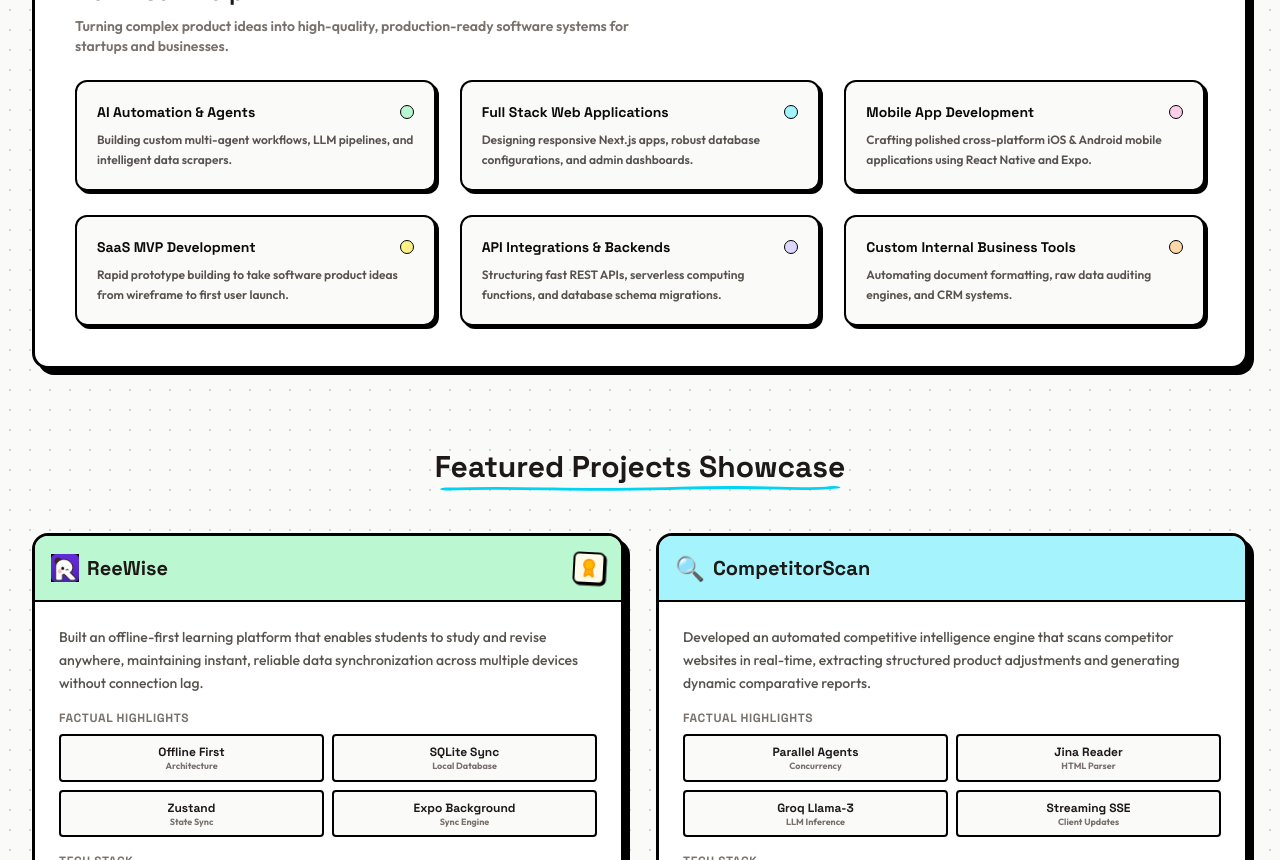
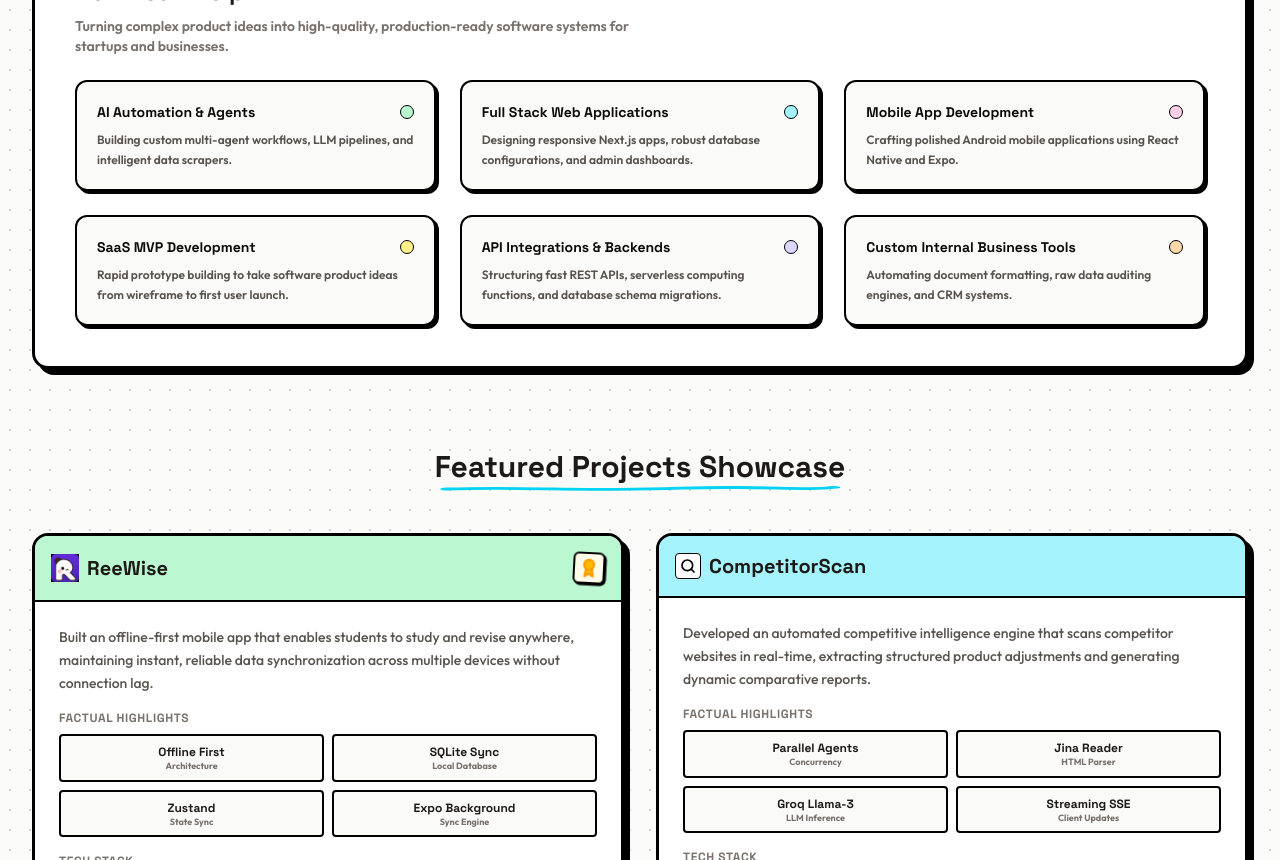
Before and after one commit to MohitPant2803/myPortfolio, a Next.js app: page / in a window 1280 px wide. Shown: the part 1940-2800 px from the top of the page. Built offline with nearby package versions, Linux system fonts and the light colour scheme.

Commit message:
Update layout: focus on Android mobile, replace emojis with SVG icons, replace blog with pipeline status card

```diff
--- a/src/app/page.tsx
+++ b/src/app/page.tsx
@@ -20,7 +20,13 @@
   Mail,
   Phone,
   Check,
-  Star
+  Star,
+  Search,
+  Briefcase,
+  Headphones,
+  Lightbulb,
+  Globe,
+  MapPin
 } from "lucide-react";
 import {
   HandDrawnStar,
@@ -109,44 +115,7 @@
   // List all showcase projects
   const filteredProjects = projectsData;
 
-  // Blog articles mock database
-  const blogArticles = [
-    {
-      title: "Building Offline First Mobile Apps",
-      description: "Exploring SQLite transactions, sync ledgers, and merging offline vector clock offsets.",
-      date: "June 2026",
-      readTime: "6 min read",
-      tags: ["SQLite", "React Native", "Zustand"]
-    },
-    {
-      title: "How I Built SQLite Sync",
-      description: "Designing dynamic synchronization pipelines from local device cache stores to remote MongoDB databases.",
-      date: "May 2026",
-      readTime: "8 min read",
-      tags: ["Database", "Sync Engine", "API"]
-    },
-    {
-      title: "Prompt Engineering Lessons",
-      description: "Tactics to enforce strict JSON schemas and structured outputs on Groq and Gemini models.",
-      date: "April 2026",
-      readTime: "5 min read",
-      tags: ["AI", "Gemini", "Llama-3"]
-    },
-    {
-      title: "Using SSE for AI Agents",
-      description: "Why Server-Sent Events beat WebSockets for real-time text-generation and status streaming pipelines.",
-      date: "March 2026",
-      readTime: "4 min read",
-      tags: ["SSE", "Next.js", "Streaming"]
-    },
-    {
-      title: "Optimizing React Native Performance",
-      description: "Leveraging FlashList recycled cell patterns and lazy asset hydration to reach solid 60FPS scrolls.",
-      date: "Feb 2026",
-      readTime: "7 min read",
-      tags: ["Performance", "FlashList", "Expo"]
-    }
-  ];
+
 
   // LeetCode Solved breakdown mock
   const leetcodeActivity = {
@@ -415,7 +384,7 @@
               },
               {
                 title: "Mobile App Development",
-                desc: "Crafting polished cross-platform iOS & Android mobile applications using React Native and Expo.",
+                desc: "Crafting polished Android mobile applications using React Native and Expo.",
                 color: "bg-pink-200"
               },
               {
@@ -480,7 +449,12 @@
                     {project.emoji.startsWith("/") ? (
                       <img src={project.emoji} alt={project.name} className="w-7 h-7 object-contain" />
                     ) : (
-                      <span className="text-2xl">{project.emoji}</span>
+                      <span className="p-1 border border-black rounded bg-white flex items-center justify-center shrink-0">
+                        {project.emoji === "Search" && <Search className="w-4 h-4 text-black stroke-[2.5px]" />}
+                        {project.emoji === "Briefcase" && <Briefcase className="w-4 h-4 text-black stroke-[2.5px]" />}
+                        {project.emoji === "Headphones" && <Headphones className="w-4 h-4 text-black stroke-[2.5px]" />}
+                        {project.emoji === "Lightbulb" && <Lightbulb className="w-4 h-4 text-black stroke-[2.5px]" />}
+                      </span>
                     )}
                     <h3 className="font-space-grotesk font-black text-xl text-stone-900">{project.name}</h3>
                   </div>
@@ -532,18 +506,18 @@
                         href={project.demo}
                         target="_blank"
                         rel="noopener noreferrer"
-                        className="doodle-btn flex-1 text-center py-2 bg-pink-100 text-stone-900 font-extrabold text-xs border-black flex items-center justify-center gap-1 hover:bg-pink-200"
+                        className="doodle-btn flex-1 text-center py-2 bg-pink-100 text-stone-900 font-extrabold text-xs border-black flex items-center justify-center gap-1.5 hover:bg-pink-200"
                       >
-                        🌐 Live Demo
+                        <Globe className="w-3.5 h-3.5" /> Live Demo
                       </a>
                     )}
                     <a
                       href={project.github}
                       target="_blank"
                       rel="noopener noreferrer"
-                      className="doodle-btn flex-1 text-center py-2 bg-stone-50 text-stone-700 font-bold text-xs border-black flex items-center justify-center gap-1 hover:bg-stone-100"
+                      className="doodle-btn flex-1 text-center py-2 bg-stone-50 text-stone-700 font-bold text-xs border-black flex items-center justify-center gap-1.5 hover:bg-stone-100"
                     >
-                      🐙 Code Link
+                      <Github className="w-3.5 h-3.5 shrink-0" /> Code Link
                     </a>
                   </div>
                 </div>
@@ -850,45 +824,50 @@
         </div>
       </section>
 
-      {/* ENGINEERING NOTES (BLOG) */}
-      <section id="blog" className="mb-20">
-        <div className="text-center mb-10">
-          <h2 className="text-3xl font-space-grotesk font-extrabold text-stone-900 relative inline-block">
-            Engineering Notes
-            <UnderlineDoodle className="text-yellow-400" />
-          </h2>
-          <p className="text-stone-500 font-semibold text-sm mt-2">
-            Technical summaries and lessons learned while developing system architectures.
-          </p>
-        </div>
+      {/* PIPELINE STATUS SECTION */}
+      <section className="mb-20 scroll-mt-6">
+        <div className="border-3 border-black bg-yellow-50 rounded-2xl p-6 sm:p-8 shadow-[6px_6px_0px_#000] flex flex-col md:flex-row items-center gap-6 relative overflow-hidden">
+          <div className="flex-1 space-y-3">
+            <div className="inline-block bg-pink-200 border-2 border-black px-3 py-0.5 rounded font-space-grotesk font-black text-xs shadow-[1.5px_1.5px_0px_#000] rotate-[-1deg]">
+              Live Pipeline Status
+            </div>
+            <h3 className="text-xl font-space-grotesk font-black text-stone-900">
+              Probably waiting for your reply...
+            </h3>
+            <p className="text-stone-600 font-bold text-xs leading-relaxed max-w-lg">
+              Or perhaps looking for a lead from your side. If you've scrolled this far, my inbox is open and the latency is lower than a hot-reload cycle!
+            </p>
+          </div>
 
-        <div className="grid grid-cols-1 md:grid-cols-2 lg:grid-cols-3 gap-6">
-          {blogArticles.map((article, idx) => (
-            <div
-              key={idx}
-              className="border-2 border-black p-5 rounded-2xl bg-white shadow-[4px_4px_0px_#000] hover:translate-y-[-2px] transition-all flex flex-col justify-between"
-            >
-              <div>
-                <div className="flex justify-between items-center text-[10px] font-bold text-stone-400 mb-2">
-                  <span>{article.date}</span>
-                  <span>{article.readTime}</span>
-                </div>
-                <h4 className="font-space-grotesk font-black text-stone-900 text-base mb-2 hover:text-pink-600 transition-colors">
-                  {article.title}
-                </h4>
-                <p className="text-stone-600 text-xs font-medium leading-relaxed mb-4">
-                  {article.description}
-                </p>
-              </div>
-              <div className="flex flex-wrap gap-1 border-t border-stone-100 pt-3">
-                {article.tags.map((tag) => (
-                  <span key={tag} className="text-[9px] font-bold bg-stone-100 border border-stone-300 px-1.5 py-0.5 rounded text-stone-600">
-                    {tag}
-                  </span>
-                ))}
-              </div>
-            </div>
-          ))}
+          <div className="shrink-0 flex items-center justify-center p-4 border-2 border-black bg-white rounded-2xl shadow-[3px_3px_0px_#000] rotate-[2deg]">
+            {/* Cute Sketchbook Coffee Cup SVG */}
+            <svg width="80" height="80" viewBox="0 0 100 100" fill="none" className="transform hover:scale-110 transition-transform cursor-pointer">
+              {/* Steam */}
+              <path d="M35,20 Q38,10 35,5" stroke="black" strokeWidth="3" strokeLinecap="round" />
+              <path d="M45,22 Q48,12 45,7" stroke="black" strokeWidth="3" strokeLinecap="round" />
+              <path d="M55,20 Q58,10 55,5" stroke="black" strokeWidth="3" strokeLinecap="round" />
+
+              {/* Cup Body */}
+              <path d="M25,30 L75,30 C75,30 75,75 50,75 C25,75 25,30 25,30 Z" fill="#ffb7c5" stroke="black" strokeWidth="4" strokeLinejoin="round" />
+
+              {/* Cup Handle */}
+              <path d="M75,40 C85,40 85,55 75,55" fill="none" stroke="black" strokeWidth="4" strokeLinecap="round" />
+
+              {/* Cute Face: Eyes */}
+              <circle cx="42" cy="48" r="3" fill="black" />
+              <circle cx="58" cy="48" r="3" fill="black" />
+
+              {/* Cute Face: Rosy cheeks */}
+              <circle cx="36" cy="54" r="3" fill="#ff8da1" opacity="0.8" />
+              <circle cx="64" cy="54" r="3" fill="#ff8da1" opacity="0.8" />
+
+              {/* Cute Face: Smile */}
+              <path d="M47,56 Q50,60 53,56" stroke="black" strokeWidth="3" strokeLinecap="round" fill="none" />
+
+              {/* Coffee shadow / desk line */}
+              <path d="M15,85 L85,85" stroke="black" strokeWidth="4" strokeLinecap="round" />
+            </svg>
+          </div>
         </div>
       </section>
 
--- a/src/data/projects.ts
+++ b/src/data/projects.ts
@@ -24,8 +24,8 @@
   {
     id: "reewise",
     name: "ReeWise",
-    tagline: "Offline-first spaced repetition flashcard platform built for scale.",
-    description: "Built an offline-first learning platform that enables students to study and revise anywhere, maintaining instant, reliable data synchronization across multiple devices without connection lag.",
+    tagline: "Offline-first spaced repetition flashcard mobile app built for scale.",
+    description: "Built an offline-first mobile app that enables students to study and revise anywhere, maintaining instant, reliable data synchronization across multiple devices without connection lag.",
     fullDescription: "ReeWise is a high-performance offline-first spaced repetition platform that empowers students to study seamlessly without internet connectivity. Built on top of Expo (React Native) and SQLite, it uses a custom synchronization engine that merges local state changes with a remote MongoDB cluster via a Node/Express API when connectivity is restored.",
     problem: "Studying on the go often suffers from unreliable internet connections, causing data loss or slow app loads. Spaced repetition apps need instant offline usability, absolute data persistence, and robust eventual consistency.",
     techStack: ["React Native", "Zustand", "SQLite", "Expo", "Node.js", "Express", "MongoDB", "Google OAuth"],
@@ -147,7 +147,7 @@
     demo: "https://competitor-scan-agent-frontend.vercel.app/",
     color: "bg-[#a5f3fc]",
     accentColor: "#06b6d4",
-    emoji: "🔍"
+    emoji: "Search"
   },
   {
     id: "lead-gen-agent",
@@ -199,7 +199,7 @@
     demo: "https://leadgenerator-backend-pzyw.onrender.com",
     color: "bg-[#fed7aa]",
     accentColor: "#f97316",
-    emoji: "💼"
+    emoji: "Briefcase"
   },
   {
     id: "cozy-study",
@@ -251,7 +251,7 @@
     demo: "https://notes-assistant-frontend.vercel.app/",
     color: "bg-[#fef08a]",
     accentColor: "#eab308",
-    emoji: "🎧"
+    emoji: "Headphones"
   },
   {
     id: "interview-platform",
@@ -303,6 +303,6 @@
     demo: "https://ai-interview-prep-frontend-smoky.vercel.app/",
     color: "bg-[#ddd6fe]",
     accentColor: "#8b5cf6",
-    emoji: "💡"
+    emoji: "Lightbulb"
   }
 ];
```
Also changed, not shown: src/components/ResumeViewer.tsx (+10 -4 lines), src/components/Terminal.tsx (+10 -10 lines).
